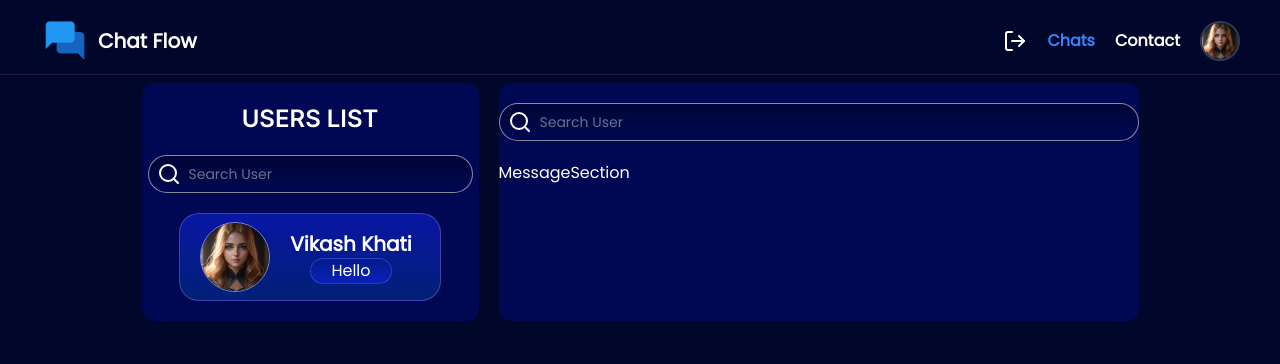
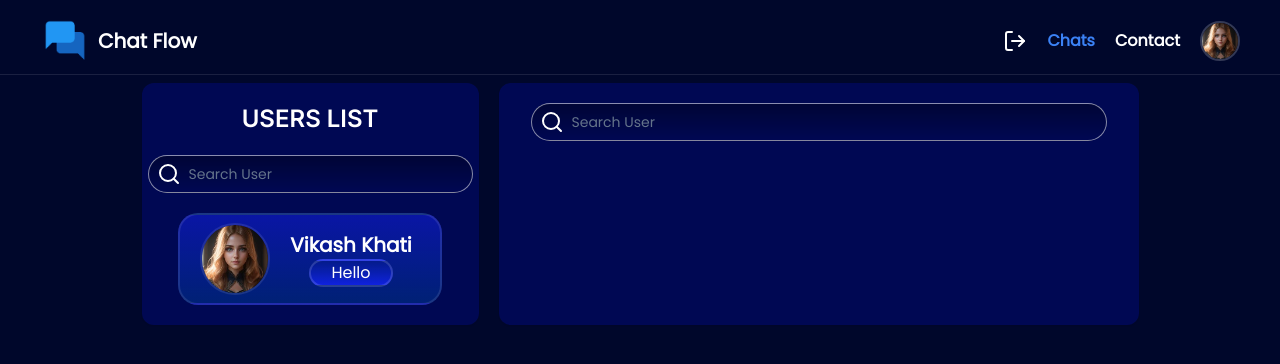
Before and after one commit to vikashkhati007/Chat-Flow, a Next.js app: page /chats in a window 1280 px wide. Shown: the top 364 px of the page. Built offline with nearby package versions, Linux system fonts and the light colour scheme.

Commit message:
Update message and chat UI styles

```diff
--- /dev/null
+++ b/components/chats/Chats.tsx
@@ -0,0 +1,8 @@
+import React from "react";
+import Image from "next/image";
+
+const Chats = () => {
+  return <></>;
+};
+
+export default Chats;
--- a/components/chats/Message.tsx
+++ b/components/chats/Message.tsx
@@ -3,7 +3,7 @@ import React from "react";
 const Message = ({ text }: any) => {
   return (
     <div className="flex justify-center items-center">
-      <div className="messagetextcontainer bg-gradient-to-b from-transparent to-[#1323F6]/50 border border-white border-opacity-15 bg-opacity-20 px-5 rounded-[20px]">
+      <div className="messagetextcontainer bg-gradient-to-b from-transparent to-[#1323F6]/80 border-2 border-white border-opacity-15 bg-opacity-20 px-5 rounded-[20px] ">
         {text}
       </div>
     </div>
--- a/components/chats/MessageSection.tsx
+++ b/components/chats/MessageSection.tsx
@@ -1,21 +1,24 @@
 import { Search } from "lucide-react";
 import React from "react";
 import { Input } from "../ui/input";
+import Chats from "./Chats";
 
 const MessageSection = () => {
   return (
-    <section className="text-white w-1/2 bg-gradient-to-b rounded-xl flex item-center py-5 overflow-hidden relative flex-col gap-5 shadow-sm">
+    <section className="text-white w-1/2 bg-gradient-to-b rounded-xl flex item-center py-5 overflow-hidden relative flex-col gap-5 shadow-sm items-center">
       <div className="bgcolor absolute -z-20 top-0 w-full h-full bg-[#1389F6] mix-blend-overlay"></div>
-      <div className="middlecontainer flex justify-center items-center relative searchcontainer ">
+      <div className="middlecontainer flex items-center relative searchcontainer w-[90%]">
         <Search className="absolute left-2 " />
         <Input
-          className="pl-10 rounded-full focus:bg-none outline-none border-none"
+          className="pl-10  rounded-full focus:bg-none outline-none border-none"
           placeholder="Search User"
           type="text"
           name="search"
         />
       </div>
-      <h1>MessageSection</h1>
+      <div className="chatssection">
+        <Chats />
+      </div>
     </section>
   );
 };
--- a/components/chats/UsersList.tsx
+++ b/components/chats/UsersList.tsx
@@ -4,9 +4,9 @@ import Message from "./Message";
 
 const UsersList = () => {
   return (
-    <section className="flex gap-3 bg-gradient-to-b from-[#1323F6]/50 to-[#0085FF]/20 border border-white border-opacity-20 px-5 py-2 rounded-[20px] ">
+    <section className="flex gap-3 bg-gradient-to-b from-[#1323F6]/50 to-[#0085FF]/20 border-2 border-white border-opacity-10 px-5 py-2 rounded-[20px] ">
       <Image
-        className="rounded-full border border-white border-opacity-50"
+        className="rounded-full border-2 border-white border-opacity-10"
         src={"/user.jpeg"}
         width={70}
         height={70}
```
